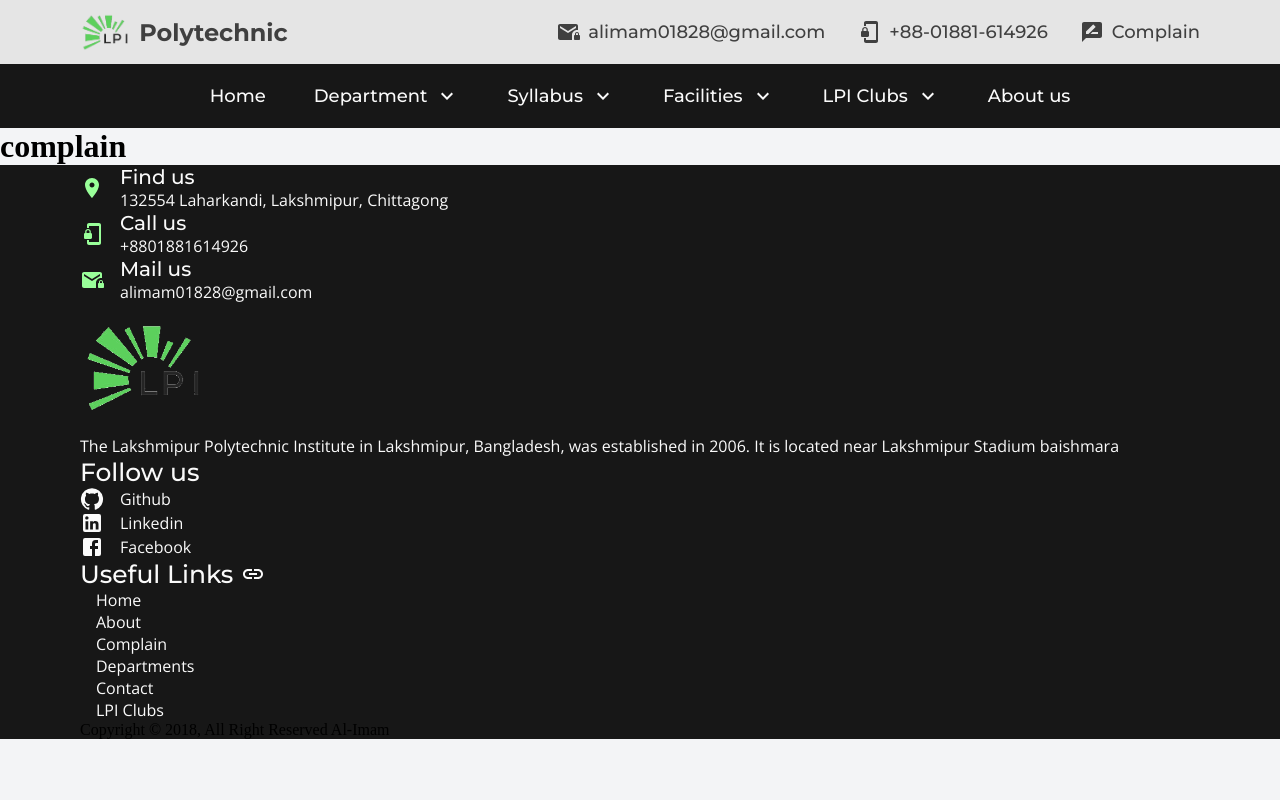
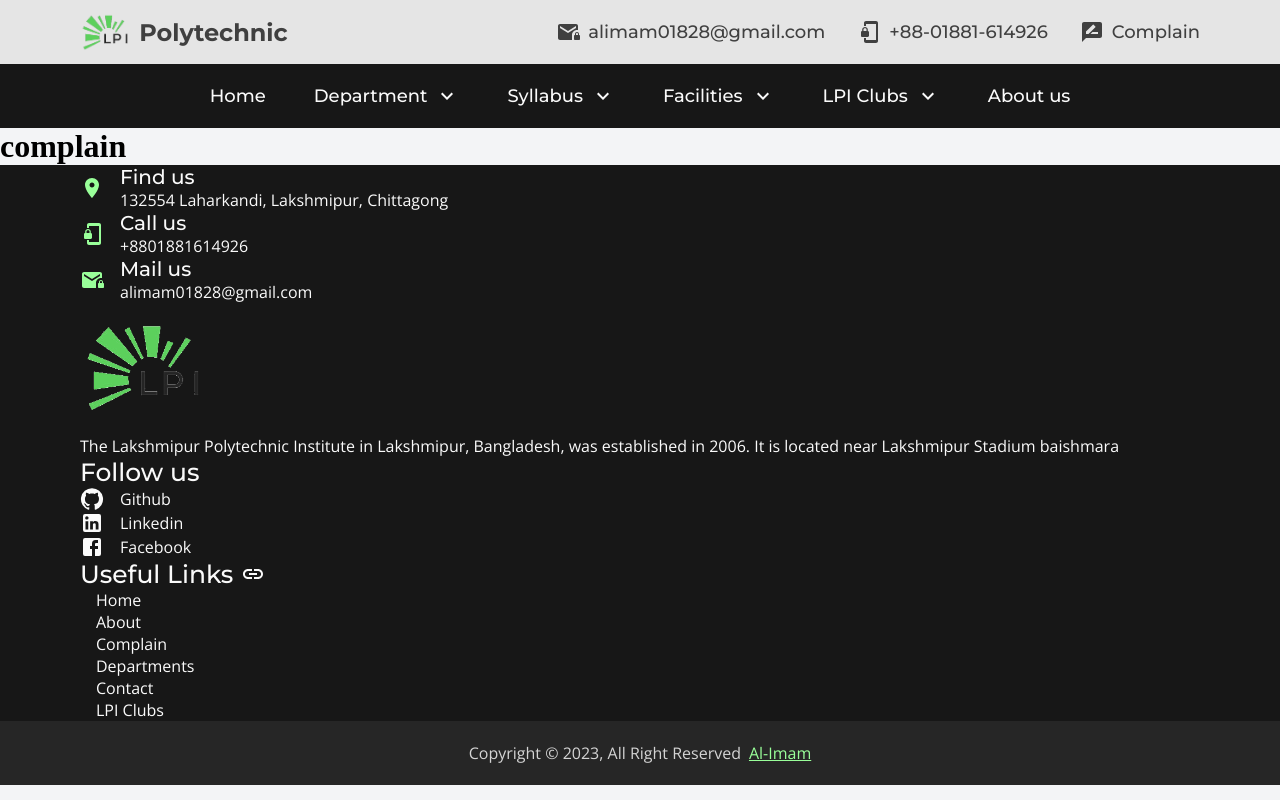
Before and after one commit to al-imam/lpi, a React (Vite) app: page /complain in a window 1280 px wide. Built offline with nearby package versions, Linux system fonts and the light colour scheme.

Commit message:
style footer copy right section

```diff
--- a/src/components/Footer/Footer.jsx
+++ b/src/components/Footer/Footer.jsx
@@ -69,9 +69,9 @@ function Footer() {
             </li>
           </ul>
         </div>
-        <p>
-          Copyright © 2018, All Right Reserved
-          <a href="https://github.com/al-imam/"> Al-Imam</a>
+        <p className={classes.footerCopyRight}>
+          Copyright © 2023, All Right Reserved
+          <a href="https://github.com/al-imam/">Al-Imam</a>
         </p>
       </div>
     </footer>
--- a/src/components/Footer/footer.module.css
+++ b/src/components/Footer/footer.module.css
@@ -66,3 +66,23 @@
   font-weight: var(--fw-400);
   color: var(--gray-50);
 }
+
+.footerCopyRight {
+  background-color: var(--gray-800);
+  color: var(--gray-300);
+  display: flex;
+  column-gap: 0.5rem;
+  justify-content: center;
+  align-items: center;
+  font-size: var(--h6);
+  font-family: var(--ff-os);
+  font-weight: var(--fw-400);
+  height: 4rem;
+  box-shadow: 0 0 0 100vmax var(--gray-800);
+  clip-path: inset(0 -100vmax);
+}
+
+.footerCopyRight a {
+  color: var(--primary);
+  text-decoration: underline;
+}
```
